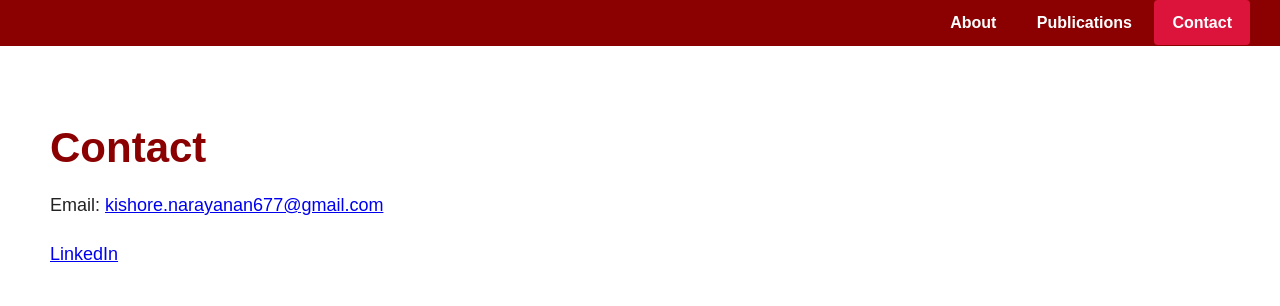
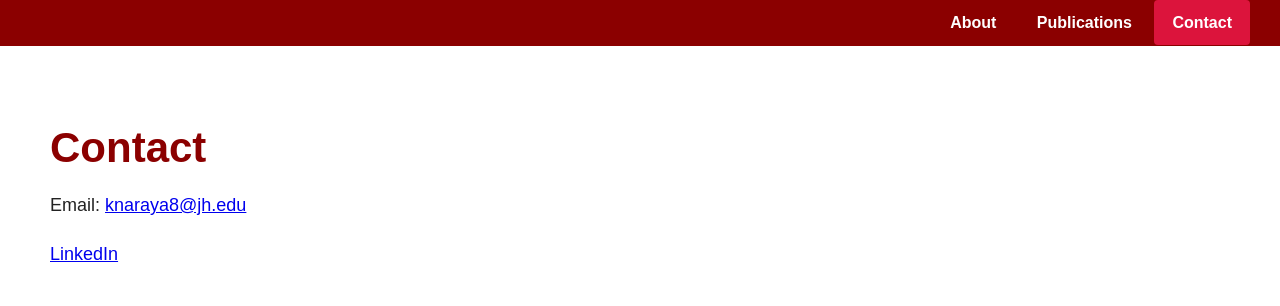
Before and after one commit to kishn1234/jhu_software_concepts, a Flask app: page /contact in a window 1280 px wide. Shown: the top 306 px of the page. Run offline with Flask 3, Linux system fonts and the light colour scheme.

Commit message:
Edited contact information

```diff
--- a/module_1/templates/contact.html
+++ b/module_1/templates/contact.html
@@ -22,8 +22,8 @@
 
             <p>
                 Email:
-                <a href="mailto:kishore.narayanan677@gmail.com">
-                    kishore.narayanan677@gmail.com
+                <a href="mailto:knaraya8@jh.edu">
+                    knaraya8@jh.edu
                 </a>
             </p>
 
```
